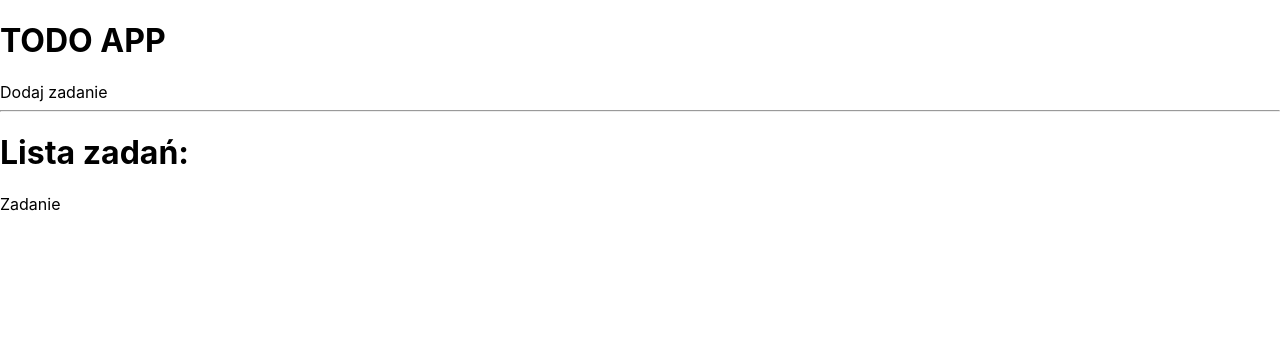
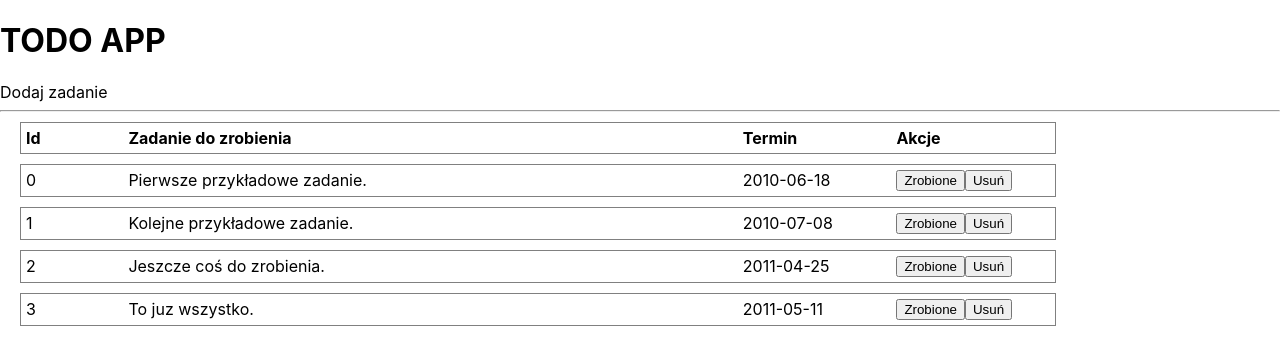
Before and after one commit to kawalec/todo-app-React.js, a React (Create React App) app: page / in a window 1280 px wide. Shown: the top 358 px of the page. Built offline with nearby package versions, Linux system fonts and the light colour scheme.

Commit message:
add example tasks

```diff
--- a/src/components/Task/Task.js
+++ b/src/components/Task/Task.js
@@ -1,8 +1,33 @@
 import React from "react";
 import "./Task.scss";
 
-const Task = () => {
-  return <>Zadanie</>;
+const Task = (props) => {
+  const { id, text, date } = props.task;
+  return (
+    <>
+      <div className="task">
+        <div className="task__id">{id}</div>
+        <div className="task__text">{text}</div>
+        <div className="task__date">{date}</div>
+        <button
+          className={("btn", "btn--done")}
+          onClick={() => {
+            console.log("done");
+          }}
+        >
+          Zrobione
+        </button>
+        <button
+          className={("btn", "btn--delete")}
+          onClick={() => {
+            console.log("delete");
+          }}
+        >
+          Usuń
+        </button>
+      </div>
+    </>
+  );
 };
 
 export default Task;
--- a/src/components/Task/Task.scss
+++ b/src/components/Task/Task.scss
@@ -0,0 +1,23 @@
+.task {
+  display: flex;
+  width: 80%;
+  margin: 10px 20px;
+  padding: 5px;
+  border: 1px solid grey;
+}
+
+.task__id {
+  width: 10%;
+}
+
+.task__text {
+  width: 60%;
+}
+
+.task__date {
+  width: 15%;
+}
+
+.task__dactions {
+  width: 15%;
+}
--- a/src/components/TaskList/TaskList.js
+++ b/src/components/TaskList/TaskList.js
@@ -1,12 +1,16 @@
 import React from "react";
 import Task from "../Task/Task";
 import "./TaskList.scss";
+import TasksHeader from "../TasksHeader/TasksHeader";
 
-const TaskList = () => {
+const TaskList = (props) => {
+  const tasksList = props.tasks.map((task) => (
+    <Task key={task.id} task={task} />
+  ));
   return (
     <>
-      <h1>Lista zadań:</h1>
-      <Task />
+      <TasksHeader />
+      {tasksList}
     </>
   );
 };
--- /dev/null
+++ b/src/components/TasksHeader/TasksHeader.js
@@ -0,0 +1,17 @@
+import React from "react";
+import "./TasksHeader.scss";
+
+const TasksHeader = () => {
+  return (
+    <>
+      <div className="task header">
+        <div className="task__id">Id</div>
+        <div className="task__text">Zadanie do zrobienia</div>
+        <div className="task__date">Termin</div>
+        <div className="task__action">Akcje</div>
+      </div>
+    </>
+  );
+};
+
+export default TasksHeader;
--- /dev/null
+++ b/src/components/TasksHeader/TasksHeader.scss
@@ -0,0 +1,5 @@
+@import "../Task/Task.scss";
+
+.header {
+  font-weight: bold;
+}
```
